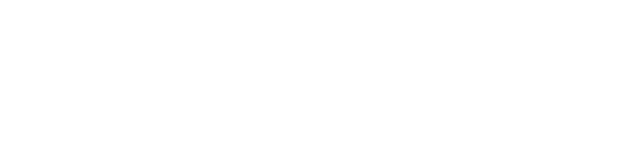
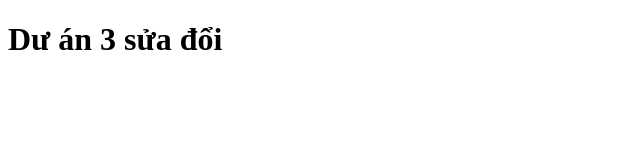
Before and after one commit to TranPhi11/DuAn3, a plain HTML site: page index.html in a window 1280 px wide. Shown: the whole page, without its empty margins (0-640 px from the left). Drawn offline with Linux system fonts and the light colour scheme.

Commit message:
sửa đổi lần 1

```diff
--- a/index.html
+++ b/index.html
@@ -3,9 +3,9 @@
 <head>
     <meta charset="UTF-8">
     <meta name="viewport" content="width=device-width, initial-scale=1.0">
-    <title>Document</title>
+    <title>dự án 3</title>
 </head>
 <body>
-
+    <h1>Dư án 3 sửa đổi</h1>
 </body>
 </html>
```
